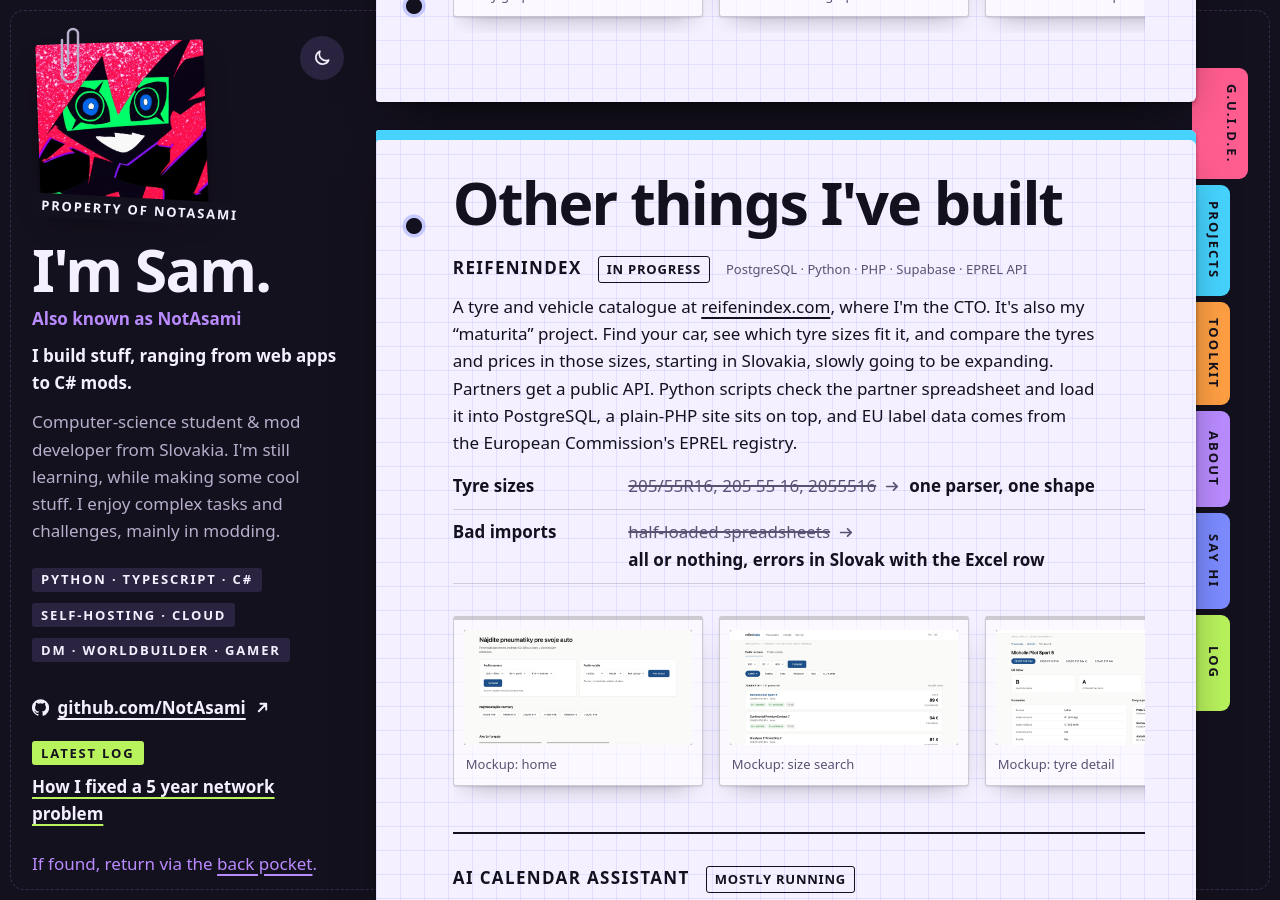
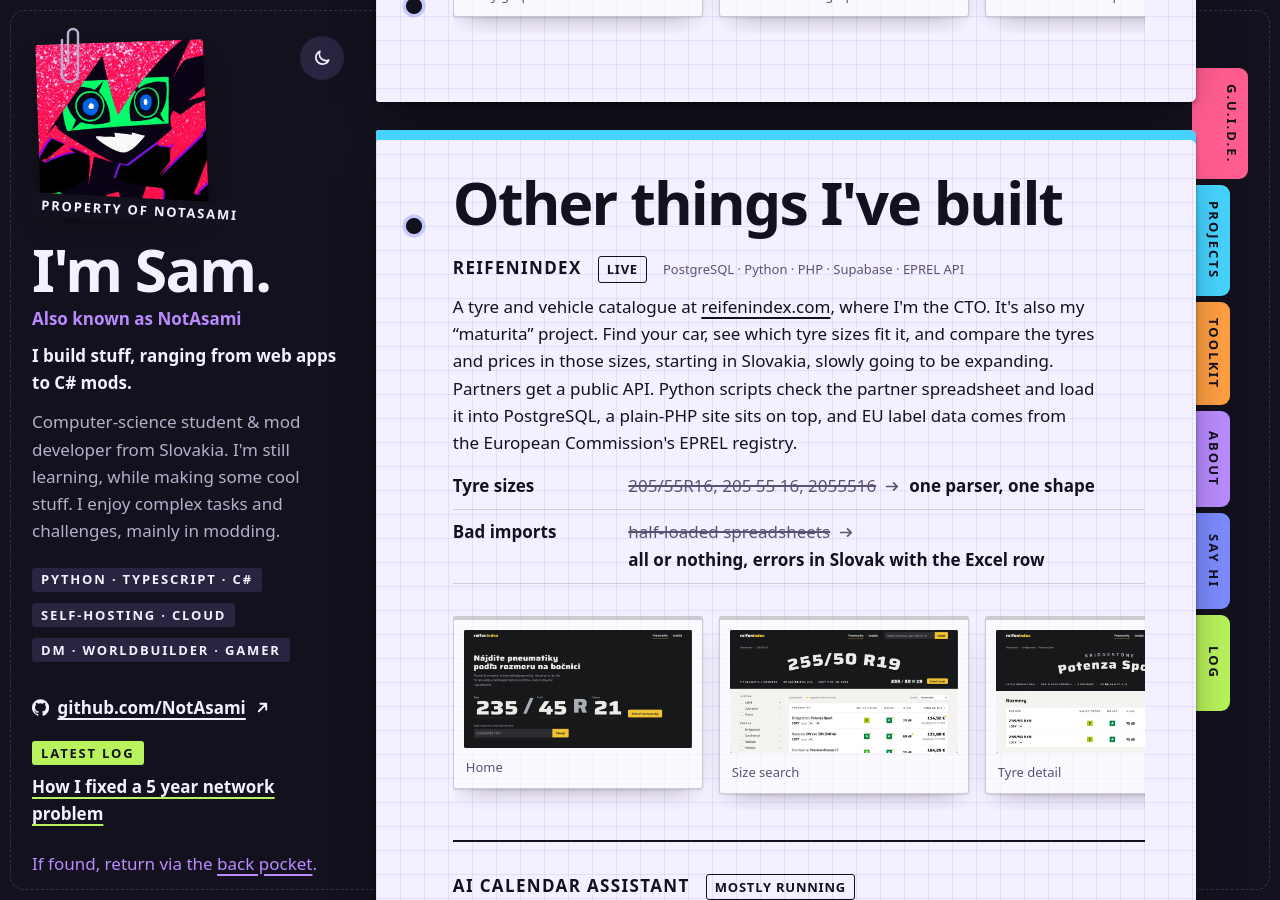
Before and after one commit to NotAsami/portfolio, a Jekyll site: the page index.html, which Jekyll copies as it is, in a window 1280 px wide and 900 px high, scrolled down 1428 px. Built offline with Jekyll 4.4.1, drawn with Linux system fonts in a browser that asks for light colours; some web fonts are replaced.

Commit message:
ReifenIndex is live: real screenshots replace mockups
Co-Authored-By: Claude Opus 5.5 <noreply@anthropic.com>

```diff
--- a/index.html
+++ b/index.html
@@ -479,7 +479,7 @@ html:has(.viewer[open]){overflow:hidden}
         <article class="entry">
           <div class="entry-head">
             <h3>ReifenIndex</h3>
-            <span class="cell">In progress</span>
+            <span class="cell">Live</span>
             <span class="mono">PostgreSQL · Python · PHP · Supabase · EPREL API</span>
           </div>
           <div class="prose">
@@ -489,11 +489,11 @@ html:has(.viewer[open]){overflow:hidden}
             <li><span class="what">Tyre sizes</span><span class="delta"><s>205/55R16, 205 55 16, 2055516</s><svg class="icon"><use href="#i-to"/></svg><b>one parser, one shape</b></span></li>
             <li><span class="what">Bad imports</span><span class="delta"><s>half-loaded spreadsheets</s><svg class="icon"><use href="#i-to"/></svg><b>all or nothing, errors in Slovak with the Excel row</b></span></li>
           </ul>
-          <ul class="strip" aria-label="ReifenIndex mockups">
-            <li><a href="./assets/web/ri-home.webp"><figure class="protector"><img src="./assets/web/ri-home.webp" width="1600" height="807" loading="lazy" alt="ReifenIndex home page mockup: search by tyre size or by vehicle, with the most searched sizes below"><figcaption>Mockup: home</figcaption></figure></a></li>
-            <li><a href="./assets/web/ri-results.webp"><figure class="protector"><img src="./assets/web/ri-results.webp" width="1600" height="807" loading="lazy" alt="Search results mockup for 205/55 R16: 247 tyres with EU label classes, noise and the lowest price"><figcaption>Mockup: size search</figcaption></figure></a></li>
-            <li><a href="./assets/web/ri-tyre.webp"><figure class="protector"><img src="./assets/web/ri-tyre.webp" width="1600" height="807" loading="lazy" alt="Tyre detail mockup for the Michelin Pilot Sport 5: EU label, parameters and prices at three retailers"><figcaption>Mockup: tyre detail</figcaption></figure></a></li>
-            <li><a href="./assets/web/ri-vehicle.webp"><figure class="protector"><img src="./assets/web/ri-vehicle.webp" width="1600" height="807" loading="lazy" alt="Vehicle search mockup: Škoda Elroq 85 selected, showing the factory tyre size and an approved alternative"><figcaption>Mockup: by vehicle</figcaption></figure></a></li>
+          <ul class="strip" aria-label="ReifenIndex screenshots">
+            <li><a href="./assets/web/ri-home.webp"><figure class="protector"><img src="./assets/web/ri-home.webp" width="1600" height="829" loading="lazy" alt="ReifenIndex home page: a size search set like the sidewall, 235 / 45 R 21, plus a field for the full sidewall marking"><figcaption>Home</figcaption></figure></a></li>
+            <li><a href="./assets/web/ri-results.webp"><figure class="protector"><img src="./assets/web/ri-results.webp" width="1600" height="862" loading="lazy" alt="Results for 255/50 R19: seven tyres with rolling resistance, wet grip, noise and the lowest price, with season and brand filters"><figcaption>Size search</figcaption></figure></a></li>
+            <li><a href="./assets/web/ri-tyre.webp"><figure class="protector"><img src="./assets/web/ri-tyre.webp" width="1600" height="862" loading="lazy" alt="Bridgestone Potenza Sport page: its two sizes with EU label values and prices"><figcaption>Tyre detail</figcaption></figure></a></li>
+            <li><a href="./assets/web/ri-vehicle.webp"><figure class="protector"><img src="./assets/web/ri-vehicle.webp" width="1600" height="862" loading="lazy" alt="Škoda Elroq page: each variant's approved wheel sizes, with matching tyres per axle and set prices"><figcaption>By vehicle</figcaption></figure></a></li>
           </ul>
         </article>
 
```
Also changed, not shown: assets/web/ri-home.webp, assets/web/ri-results.webp, assets/web/ri-tyre.webp, assets/web/ri-vehicle.webp, 1 other file.
